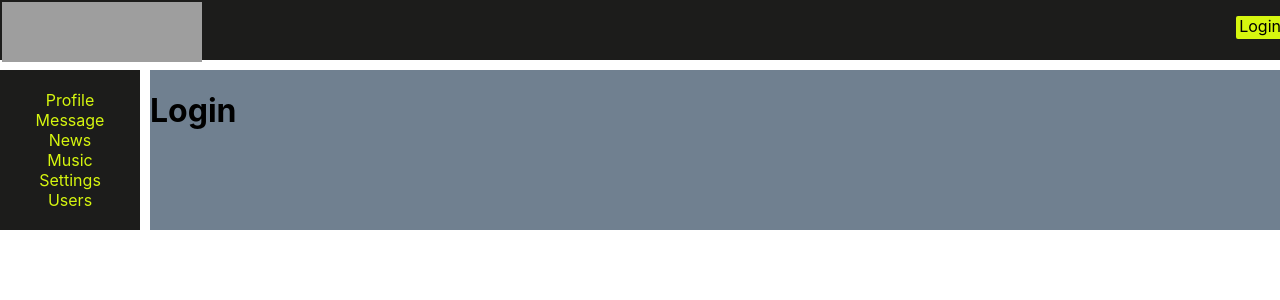
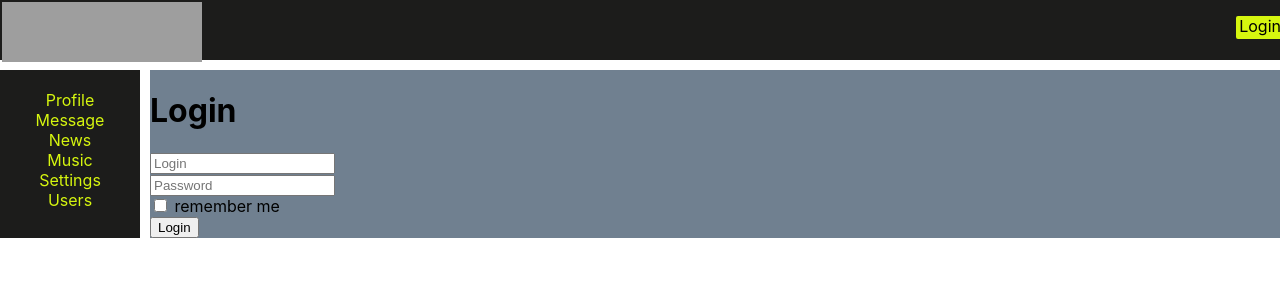
Before and after one commit to soneyk0/samurai-way-main, a React (Create React App) app: page /login in a window 1280 px wide. Shown: the top 300 px of the page. Built offline with nearby package versions, Linux system fonts and the light colour scheme; no server answers; grey boxes are pictures that could not be loaded.

Commit message:
reduxform in login

```diff
--- a/package.json
+++ b/package.json
@@ -20,7 +20,7 @@
     "react-scripts": "5.0.0",
     "react-test-renderer": "17.0.2",
     "redux": "^4.2.1",
-    "redux-form": "8.3.8",
+    "redux-form": "^8.3.10",
     "redux-thunk": "^2.4.2",
     "reselect": "4.1.5",
     "typescript": "4.4.2",
--- a/src/components/Login/Login.tsx
+++ b/src/components/Login/Login.tsx
@@ -1,7 +1,42 @@
 import React from "react";
+import {Field, InjectedFormProps, reduxForm} from "redux-form";
 
+
+type FormDataType={
+    login:string,
+    password:string,
+    rememberMe:boolean
+}
+
+const LoginForm:React.FC<InjectedFormProps<FormDataType>> = (props) => {
+    return (
+        <form onSubmit={props.handleSubmit}>
+            <div>
+                <Field placeholder={'Login'} component={'input'} name={'login'}/>
+            </div>
+            <div>
+                <Field placeholder={'Password'} component={'input'} name={'password'}/>
+            </div>
+            <div>
+                <Field type={'checkbox'} component={'input'} name={'remember me'}/> remember me
+            </div>
+            <div>
+                <button>Login</button>
+            </div>
+        </form>
+    )
+}
+
+const LoginReduxForm=reduxForm<FormDataType>({form:'login'})(LoginForm)
 const Login = () => {
-    return <h1>Login</h1>
+    const onSubmit=(formData:FormDataType)=>{
+        console.log(formData)
+    }
+
+    return <div>
+        <h1>Login</h1>
+        <LoginReduxForm onSubmit={onSubmit}/>
+    </div>
 }
 
 export default Login
--- a/src/redux/redux-store.ts
+++ b/src/redux/redux-store.ts
@@ -4,12 +4,14 @@
 import usersReducer from "./users-reducer";
 import authReducer from "./auth-reducer";
 import thunkMiddleware from 'redux-thunk'
+import {reducer as formReducer} from "redux-form";
 
 let rootReducers = combineReducers({
     profileReducer: profileReducer,
     dialogsReducer: dialogsReducer,
     usersPage:usersReducer,
-    auth:authReducer
+    auth:authReducer,
+    form: formReducer
 
 })
 
```
Also changed, not shown: 1 other file (tests, documents, lock files or other folders).
